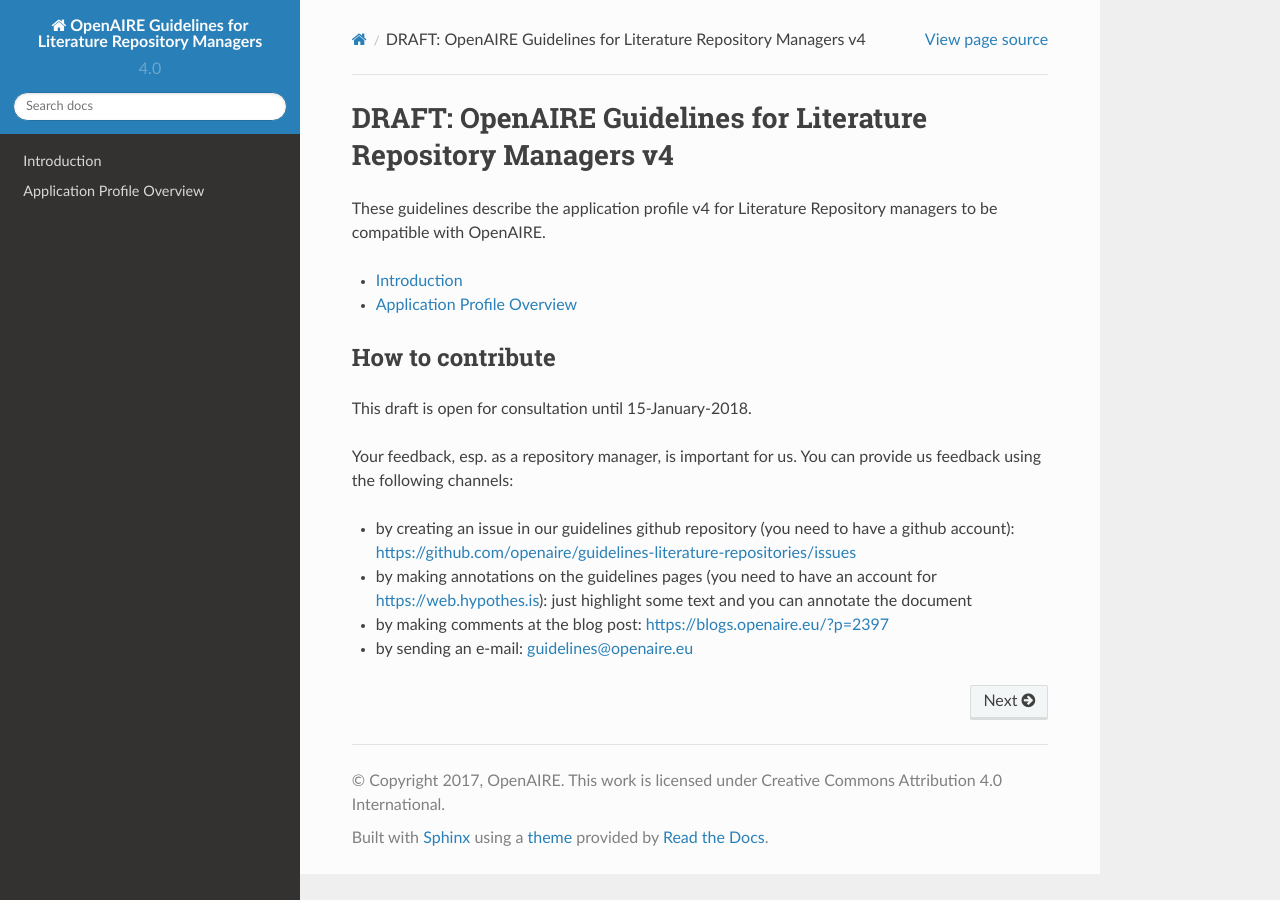
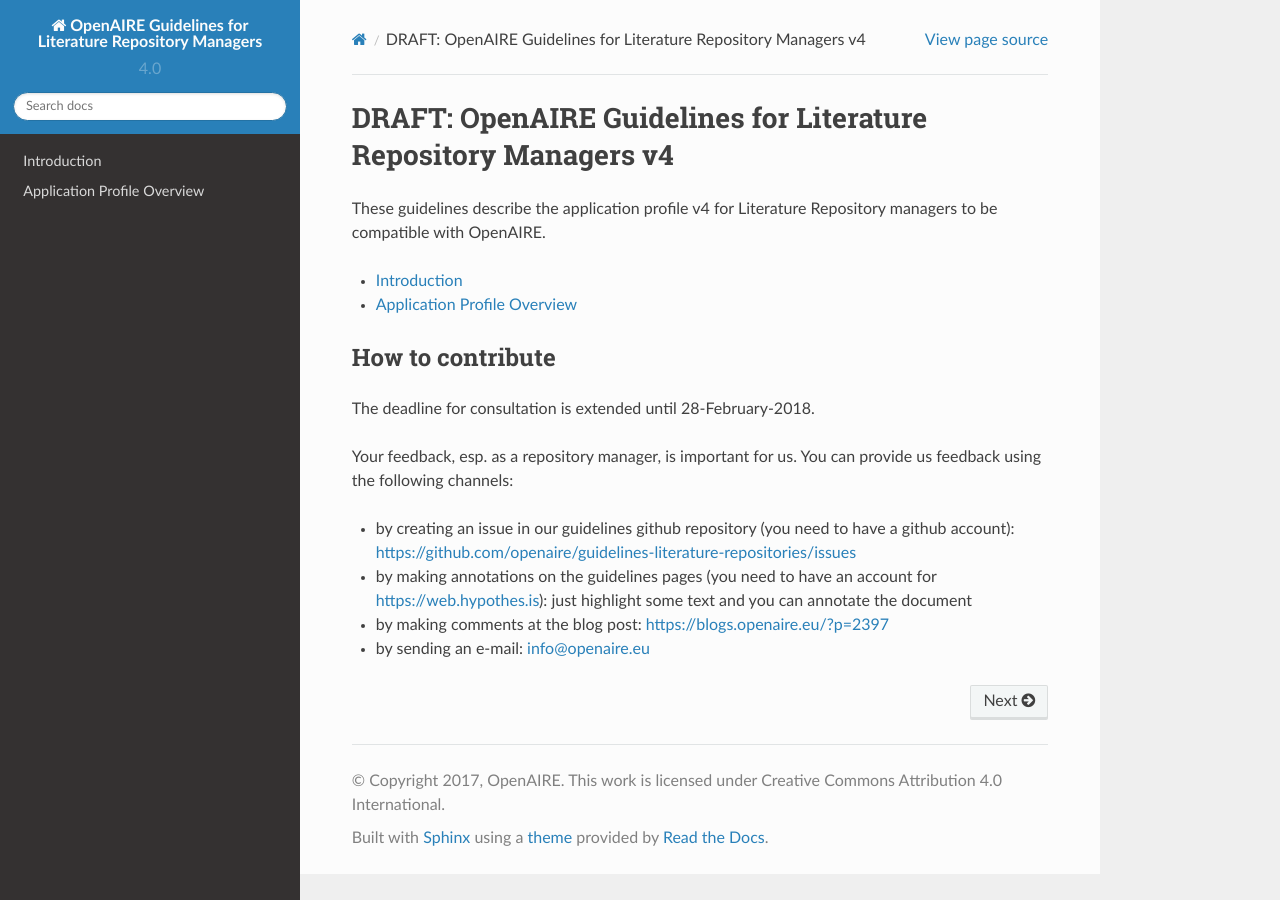
Before and after one commit to openaire/guidelines-literature-repositories, a Sphinx documentation site: the page built from docs/index.rst, in a window 1280 px wide. Built offline with Sphinx 7.4.7 and the Read the Docs theme 2.0.0, drawn with Linux system fonts in a browser that asks for light colours; a script that is not in the unit is left out.

Commit message:
consultation deadline extended

```diff
--- a/docs/index.rst
+++ b/docs/index.rst
@@ -13,11 +13,11 @@
 How to contribute
 ~~~~~~~~~~~~~~~~~
 
-This draft is open for consultation until 15-January-2018.
+The deadline for consultation is extended until 28-February-2018.
 
 Your feedback, esp. as a repository manager, is important for us. You can provide us feedback using the following channels:
 
 * by creating an issue in our guidelines github repository (you need to have a github account): https://github.com/openaire/guidelines-literature-repositories/issues
 * by making annotations on the guidelines pages (you need to have an account for https://web.hypothes.is): just highlight some text and you can annotate the document
 * by making comments at the blog post: https://blogs.openaire.eu/?p=2397
-* by sending an e-mail: guidelines@openaire.eu
+* by sending an e-mail: info@openaire.eu
```
